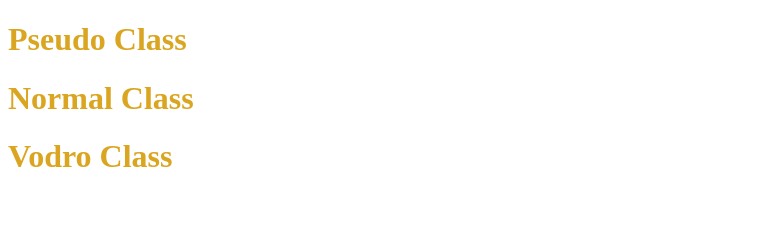
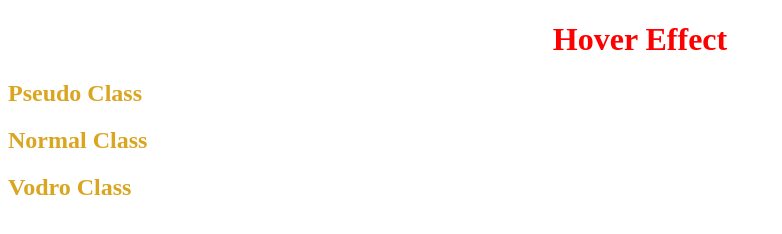
Before and after one commit to mahmud-hasan-git/CSS-Extra-hover-position-specificity-homework, a plain HTML site: page index.html in a window 1280 px wide. Shown: the whole page, without its empty margins (0-782 px from the left). Drawn offline with Linux system fonts and the light colour scheme.

Commit message:
add new heading

```diff
--- a/index.html
+++ b/index.html
@@ -5,7 +5,7 @@
     <meta name="viewport" content="width=device-width, initial-scale=1.0">
     <title>Hover</title>
     <style>
-        h1{
+        h2{
             color: goldenrod;
         }
         .vodro-class:hover{
@@ -17,8 +17,9 @@
     </style>
 </head>
 <body>
-<h1>Pseudo Class</h1>
-<h1>Normal Class</h1>
-<h1 class="vodro-class">Vodro Class</h1>
+<h1 style="text-align: center; color: red;">Hover Effect</h1>
+<h2>Pseudo Class</h2>
+<h2>Normal Class</h2>
+<h2 class="vodro-class">Vodro Class</h2>
 </body>
 </html>
```
